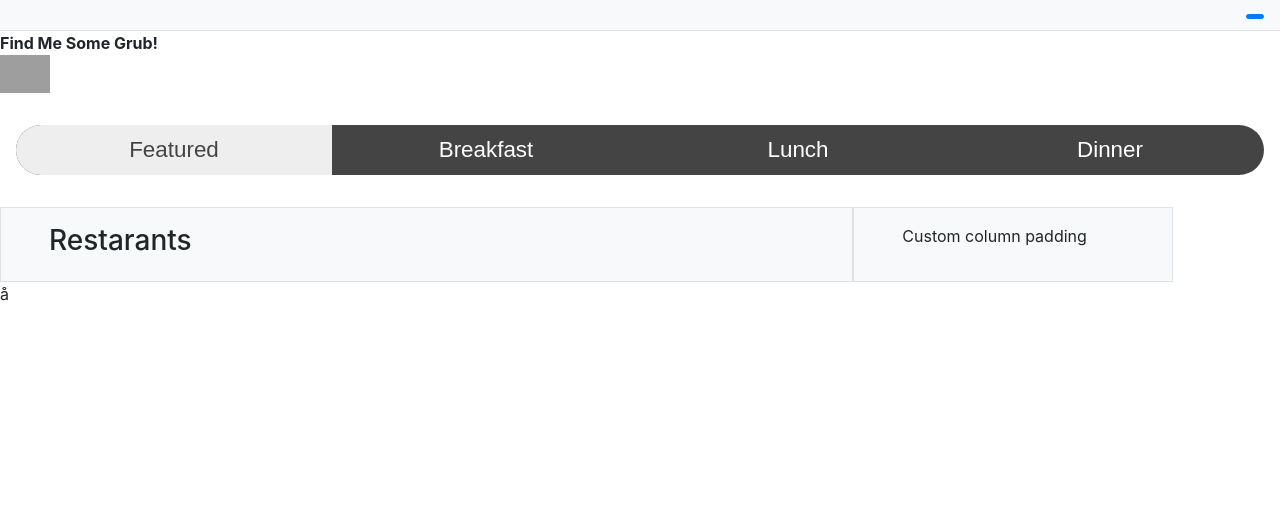
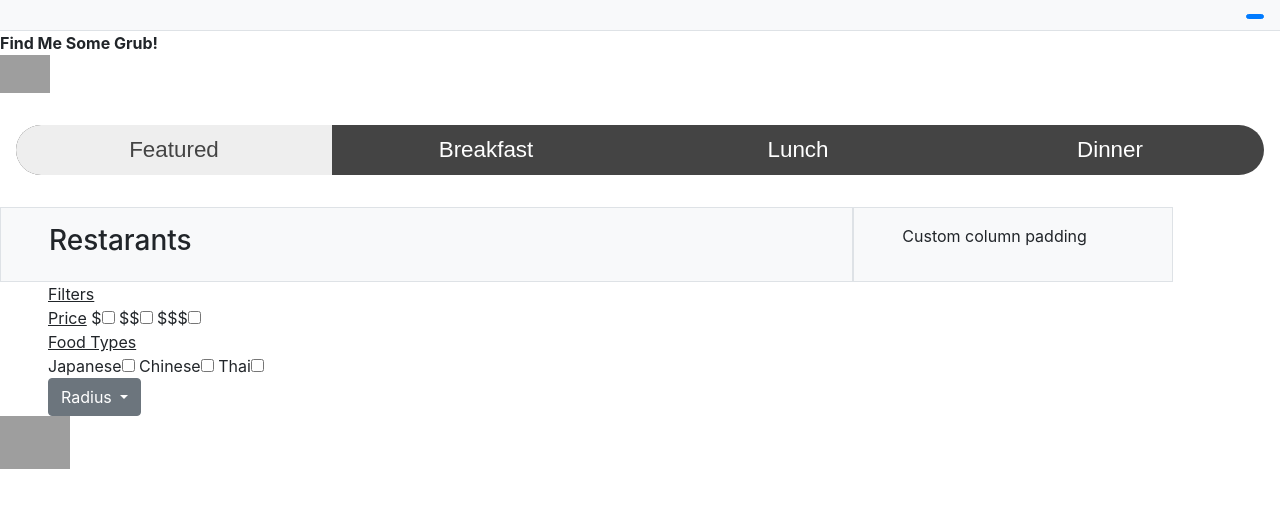
Before and after one commit to mbouadeus/Quick-Bites, a Python web app: template templates/main.html in a window 1280 px wide. Shown: the top 508 px of the page. Run offline with Jinja, Linux system fonts and the light colour scheme; the template is opened without the code that fills it, so the values that code supplies are empty; some libraries are stand-ins or nearby versions; grey boxes are pictures that could not be loaded.

Commit message:
main.html edits

```diff
--- a/templates/main.html
+++ b/templates/main.html
@@ -1,6 +1,8 @@
 <!DOCTYPE html>
 <html>
   <head>
+    <style>
+    </style>
     <title>Page Title</title>
     <link rel="stylesheet" href="../styles/normalize.css" />
     <link rel="stylesheet" href="https://stackpath.bootstrapcdn.com/bootstrap/4.3.1/css/bootstrap.min.css" integrity="sha384-ggOyR0iXCbMQv3Xipma34MD+dH/1fQ784/j6cY/iJTQUOhcWr7x9JvoRxT2MZw1T" crossorigin="anonymous">
@@ -21,7 +23,6 @@
         <li><a href="#">Dinner</a></li>
       </ul>
     </div>
-
     <div class="px-lg-5 mx-0">
       <div class="row mx-lg-n5">
         <div class="col-8 py-3 px-lg-5 border bg-light">
@@ -32,12 +33,38 @@
         </div>
         <div class="col-3 py-3 px-lg-5 border bg-light">Custom column padding</div>
       </div>
+      <!--Filtering System -->
+
+      <div id= "Filter">
+        <u>Filters</u>
+        <br>
+        <u>Price</u>
+        $<input type="checkbox" id="myCheck"  onclick="myFunction()">
+        $$<input type="checkbox" id="myCheck"  onclick="myFunction()">
+        $$$<input type="checkbox" id="myCheck"  onclick="myFunction()">
+        <br>
+        <u>Food Types</u>
+        <br>
+        Japanese<input type="checkbox" id="types"  onclick="myFunction()">
+        Chinese<input type="checkbox" id="types"  onclick="myFunction()">
+        Thai<input type="checkbox" id="types"  onclick="myFunction()">
+        <div class="dropdown">
+          <button class="btn btn-secondary dropdown-toggle" type="button" id="dropdownMenuButton" data-toggle="dropdown" aria-haspopup="true" aria-expanded="false">
+            Radius
+          </button>
+          <div class="dropdown-menu" aria-labelledby="dropdownMenuButton">
+            <a class="dropdown-item" href="#">1 Mile</a>
+            <a class="dropdown-item" href="#">3 Miles</a>
+            <a class="dropdown-item" href="#">5 Miles</a>
+          </div>
+        </div>
+      </div>
     </div>
-  å
 
 
     <script src="https://code.jquery.com/jquery-3.3.1.slim.min.js" integrity="sha384-q8i/X+965DzO0rT7abK41JStQIAqVgRVzpbzo5smXKp4YfRvH+8abtTE1Pi6jizo" crossorigin="anonymous"></script>
     <script src="https://cdnjs.cloudflare.com/ajax/libs/popper.js/1.14.7/umd/popper.min.js" integrity="sha384-UO2eT0CpHqdSJQ6hJty5KVphtPhzWj9WO1clHTMGa3JDZwrnQq4sF86dIHNDz0W1" crossorigin="anonymous"></script>
     <script src="https://stackpath.bootstrapcdn.com/bootstrap/4.3.1/js/bootstrap.min.js" integrity="sha384-JjSmVgyd0p3pXB1rRibZUAYoIIy6OrQ6VrjIEaFf/nJGzIxFDsf4x0xIM+B07jRM" crossorigin="anonymous"></script>
+    <img width=70 src="https://media.tenor.com/images/8e18b45cd2b1ca0ecfb30ad6f286ecdc/tenor.gif"</img>
   </body>
 </html>
```
